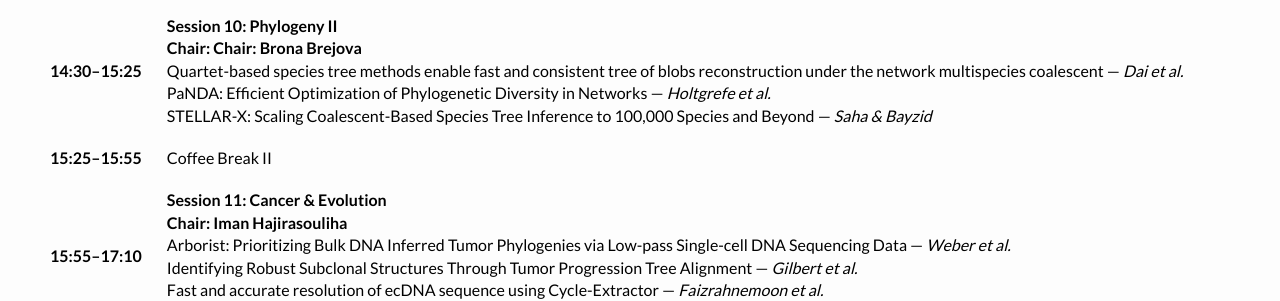
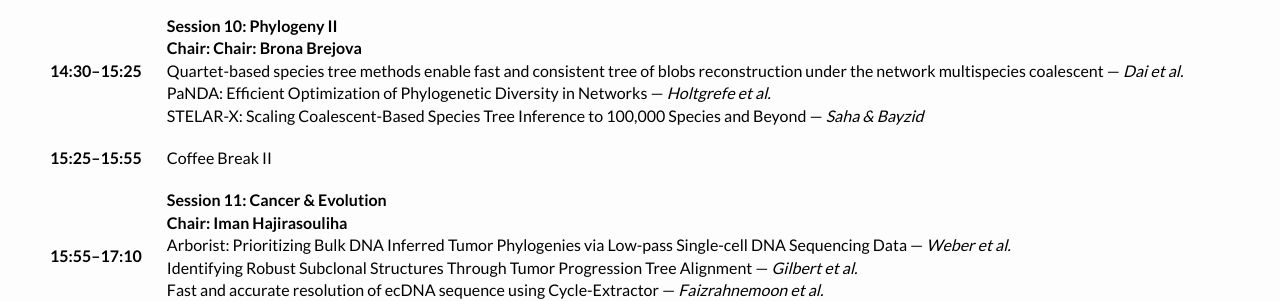
Before and after one commit to recomb-conference/recomb2026, a Jekyll site: the page built from program.md, in a window 1280 px wide and 900 px high, scrolled down 2870 px. Shown: the part 154-455 px from the top of the window. Built offline with Jekyll 4.4.1, drawn with Linux system fonts in a browser that asks for light colours; nearby versions of some CDN libraries.

Commit message:
Update program.md

```diff
--- a/program.md
+++ b/program.md
@@ -52,7 +52,7 @@ title: Program
 | **10:25–12:20** | **Session 9: Single-Cell II**<br>**Chair: Itsik Pe’er**<br>scDesignPop generates population-scale single-cell RNA-seq data for power analysis, method benchmarking, and privacy protection — *Dong et al.* <br>scProfiterole: Clustering of Single-Cell Proteomic Data Using Graph Contrastive Learning via Spectral Filters — *Coşkun et al.* <br>Integrating morphology and gene expression in unpaired single-cell data using GeoAdvAE — *Du & Lin*<br>MOSAIC: A Spectral Framework for Integrative Phenotypic Characterization Using Population-Level Single-Cell Multi-Omics — *Lu et al.* <br>Integrative Inference of Spatially Informed Cell Lineage Trees using LineageMap — *Pan et al.* <br>Causal gene regulatory network inference from Perturb-seq via adaptive instrumental variable modeling — *Sun et al.* |
 | **12:20–13:30** | Lunch |
 | **13:30–14:30** | **Keynote 3:** Alexandros Stamatakis |
-| **14:30–15:25** | **Session 10: Phylogeny II**<br>**Chair: Chair: Brona Brejova**<br>Quartet-based species tree methods enable fast and consistent tree of blobs reconstruction under the network multispecies coalescent — *Dai et al.* <br>PaNDA: Efficient Optimization of Phylogenetic Diversity in Networks — *Holtgrefe et al.* <br>STELLAR-X: Scaling Coalescent-Based Species Tree Inference to 100,000 Species and Beyond — *Saha & Bayzid* |
+| **14:30–15:25** | **Session 10: Phylogeny II**<br>**Chair: Chair: Brona Brejova**<br>Quartet-based species tree methods enable fast and consistent tree of blobs reconstruction under the network multispecies coalescent — *Dai et al.* <br>PaNDA: Efficient Optimization of Phylogenetic Diversity in Networks — *Holtgrefe et al.* <br>STELAR-X: Scaling Coalescent-Based Species Tree Inference to 100,000 Species and Beyond — *Saha & Bayzid* |
 | **15:25–15:55** | Coffee Break II |
 | **15:55–17:10** | **Session 11: Cancer & Evolution**<br>**Chair: Iman Hajirasouliha**<br>Arborist: Prioritizing Bulk DNA Inferred Tumor Phylogenies via Low-pass Single-cell DNA Sequencing Data — *Weber et al.* <br>Identifying Robust Subclonal Structures Through Tumor Progression Tree Alignment — *Gilbert et al.* <br>Fast and accurate resolution of ecDNA sequence using Cycle-Extractor — *Faizrahnemoon et al.* <br>POTTR: Identifying Recurrent Trajectories in Evolutionary and Developmental Processes using Posets — *Käufler et al.* |
 | **17:30–18:10** | Business Meeting |
```
